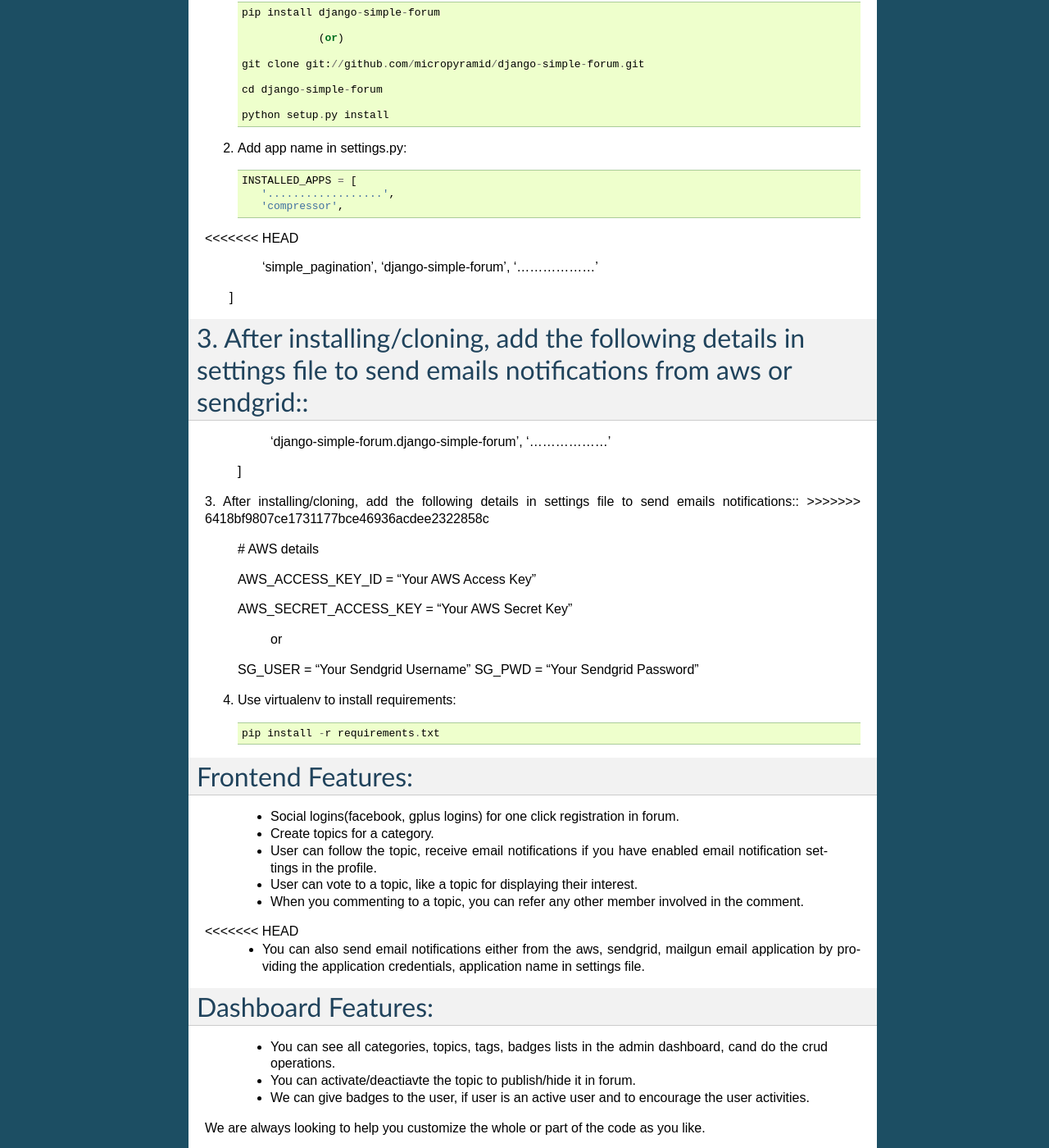
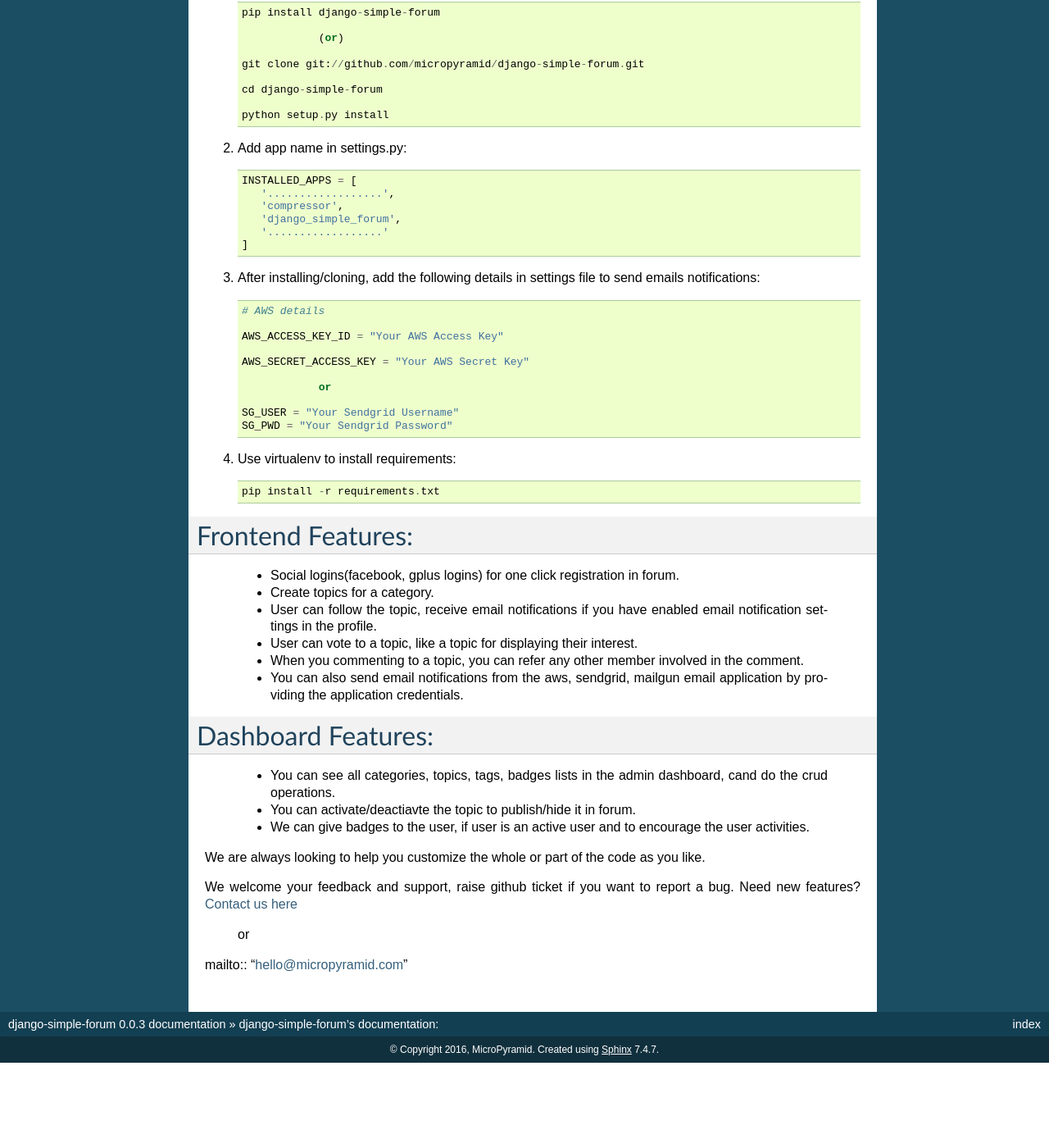
Before and after one commit to MicroPyramid/django-simple-forum, a Sphinx documentation site: the page built from docs/source/index.rst, in a window 1280 px wide and 1400 px high, scrolled down 579 px. Shown: the whole window at 82% size. Built offline with Sphinx 7.4.7, drawn with Linux system fonts in a browser that asks for light colours; after the commit the page ends 1875 px from its top, so only the background shows below that; some of the changed text lies outside the part shown.

Commit message:
updated version, docs

```diff
--- a/docs/source/conf.py
+++ b/docs/source/conf.py
@@ -51,9 +51,9 @@ copyright = u'2016, MicroPyramid'
 # built documents.
 #
 # The short X.Y version.
-version = '0.0.1'
+version = '0.0.3'
 # The full version, including alpha/beta/rc tags.
-release = '0.0.1'
+release = '0.0.3'
 
 # The language for content autogenerated by Sphinx. Refer to documentation
 # for a list of supported languages.
--- a/docs/source/index.rst
+++ b/docs/source/index.rst
@@ -41,20 +41,11 @@ Installation Procedure
     INSTALLED_APPS = [
        '..................',
        'compressor',
-<<<<<<< HEAD
-       'simple_pagination',
-       'django-simple-forum',
-       '..................'
-    ]
-
-3. After installing/cloning, add the following details in settings file to send emails notifications from aws or sendgrid::
-=======
-       'django-simple-forum.django-simple-forum',
+       'django_simple_forum',
        '..................'
     ]
 
 3. After installing/cloning, add the following details in settings file to send emails notifications::
->>>>>>> 6418bf9807ce1731177bce46936acdee2322858c
 
     # AWS details
 
@@ -80,11 +71,7 @@ Frontend Features:
     * User can follow the topic, receive email notifications if you have enabled email notification settings in the profile.
     * User can vote to a topic, like a topic for displaying their interest.
     * When you commenting to a topic, you can refer any other member involved in the comment.
-<<<<<<< HEAD
-    * You can also send email notifications either from the aws, sendgrid, mailgun email application by providing the application credentials, application name in settings file.
-=======
     * You can also send email notifications from the aws, sendgrid, mailgun email application by providing the application credentials.
->>>>>>> 6418bf9807ce1731177bce46936acdee2322858c
 
 Dashboard Features:
 ===================
--- a/setup.py
+++ b/setup.py
@@ -22,7 +22,7 @@ for dirpath, dirnames, filenames in os.walk(PROJECT_NAME):
 
 setup(
     name='django-simple-forum',
-    version='0.0.2',
+    version='0.0.3',
     packages=find_packages(exclude=['tests', 'tests.*']),
     include_package_data=True,
     description='A Full featured forum, easy to integrate and use.',
```
